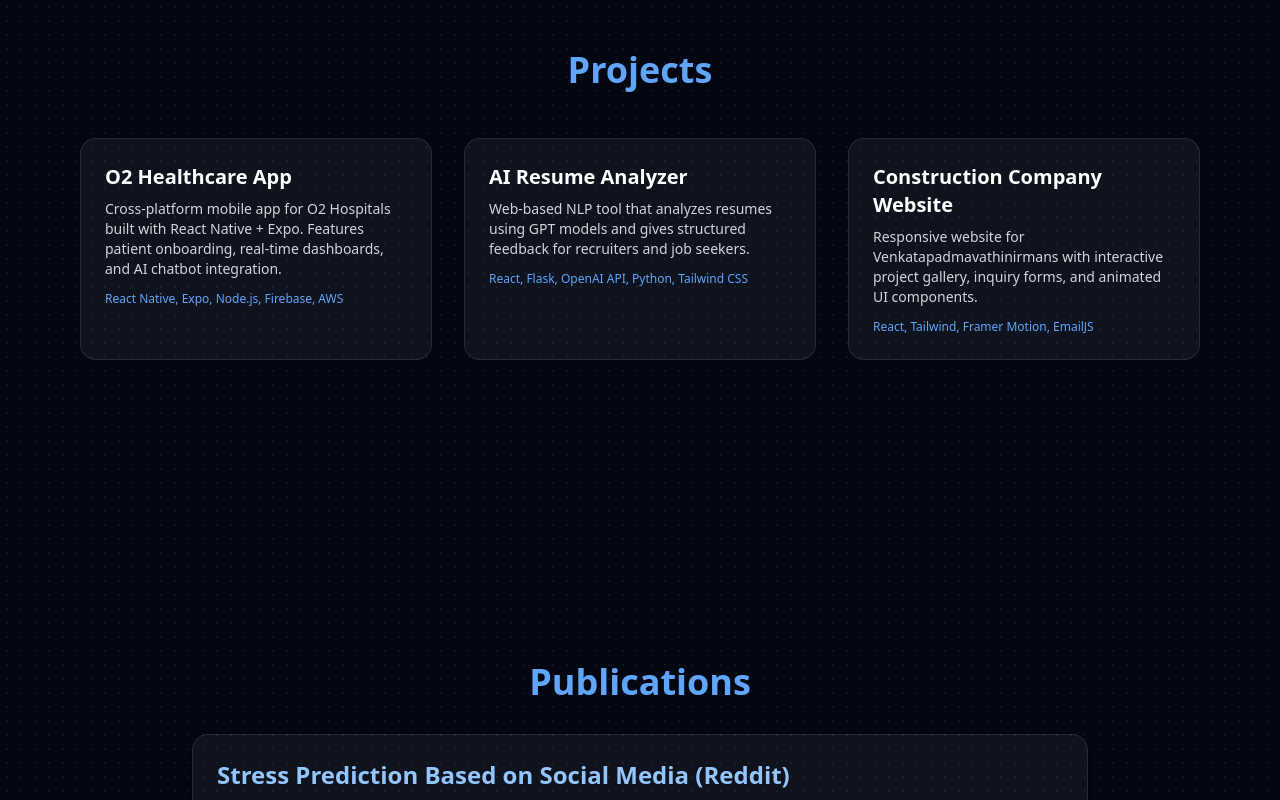
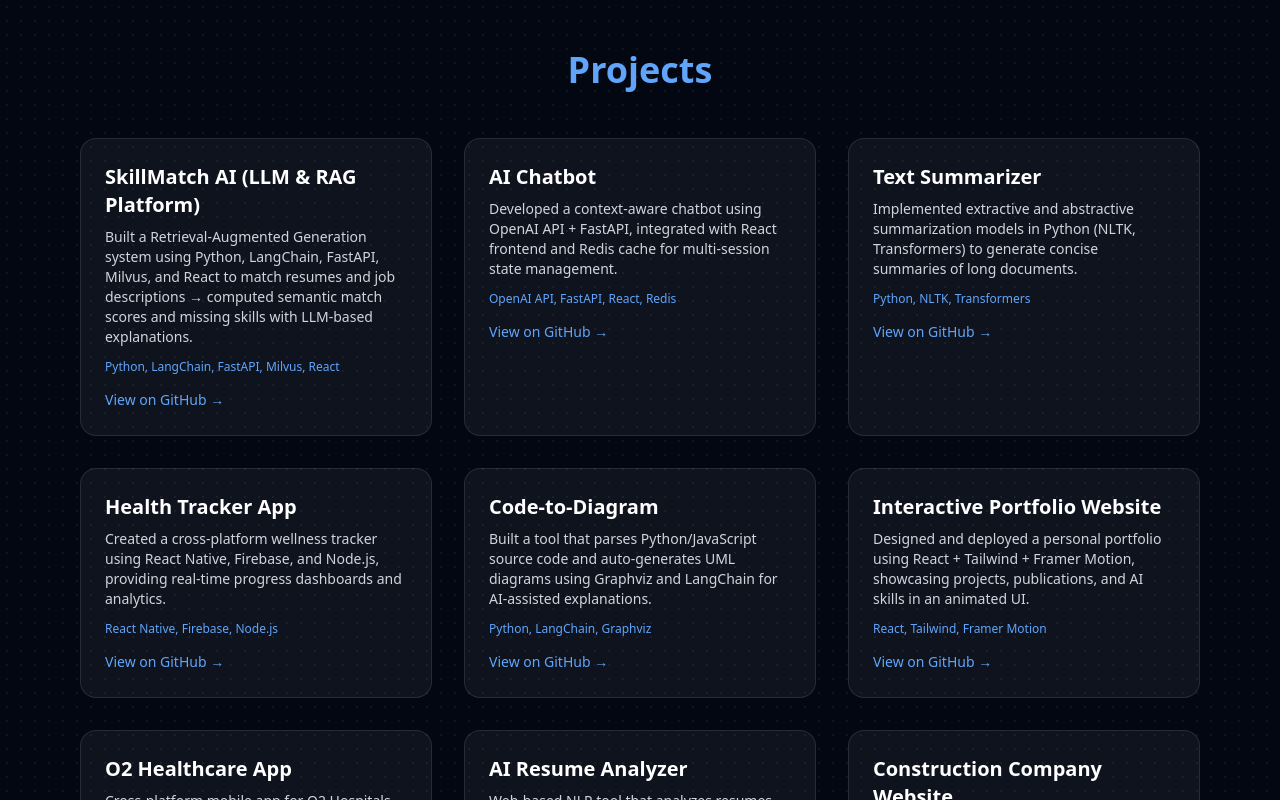
Before and after one commit to vaddi2017/portfolio, a React (Vite) app: page / in a window 1280 px wide. Shown: the part 3640-4440 px from the top of the page. Built offline with nearby package versions, Linux system fonts and the light colour scheme; what react-chatbot-kit would draw is missing.

Commit message:
Update portfolio code

```diff
--- a/src/components/Projects.jsx
+++ b/src/components/Projects.jsx
@@ -3,6 +3,48 @@ import { motion } from "framer-motion";
 
 export default function Projects() {
   const projects = [
+    {
+      title: "SkillMatch AI (LLM & RAG Platform)",
+      description:
+        "Built a Retrieval-Augmented Generation system using Python, LangChain, FastAPI, Milvus, and React to match resumes and job descriptions → computed semantic match scores and missing skills with LLM-based explanations.",
+      tech: "Python, LangChain, FastAPI, Milvus, React",
+      link: "https://github.com/vaddi2017/Jd-match-score",
+    },
+    {
+      title: "AI Chatbot",
+      description:
+        "Developed a context-aware chatbot using OpenAI API + FastAPI, integrated with React frontend and Redis cache for multi-session state management.",
+      tech: "OpenAI API, FastAPI, React, Redis",
+      link: "https://github.com/vaddi2017/ai-chatbot",
+    },
+    {
+      title: "Text Summarizer",
+      description:
+        "Implemented extractive and abstractive summarization models in Python (NLTK, Transformers) to generate concise summaries of long documents.",
+      tech: "Python, NLTK, Transformers",
+      link: "https://github.com/vaddi2017/text-summarizer",
+    },
+    {
+      title: "Health Tracker App",
+      description:
+        "Created a cross-platform wellness tracker using React Native, Firebase, and Node.js, providing real-time progress dashboards and analytics.",
+      tech: "React Native, Firebase, Node.js",
+      link: "https://github.com/vaddi2017/Health-Tracker",
+    },
+    {
+      title: "Code-to-Diagram",
+      description:
+        "Built a tool that parses Python/JavaScript source code and auto-generates UML diagrams using Graphviz and LangChain for AI-assisted explanations.",
+      tech: "Python, LangChain, Graphviz",
+      link: "https://github.com/vaddi2017/code-to-diagram",
+    },
+    {
+      title: "Interactive Portfolio Website",
+      description:
+        "Designed and deployed a personal portfolio using React + Tailwind + Framer Motion, showcasing projects, publications, and AI skills in an animated UI.",
+      tech: "React, Tailwind, Framer Motion",
+      link: "https://github.com/vaddi2017/portfolio",
+    },
     {
       title: "O2 Healthcare App",
       description:
@@ -51,7 +93,19 @@ export default function Projects() {
               {project.title}
             </h3>
             <p className="text-gray-300 text-sm mb-3">{project.description}</p>
-            <p className="text-blue-400 text-xs">{project.tech}</p>
+            <p className="text-blue-400 text-xs mb-3">{project.tech}</p>
+
+            {/* ✅ GitHub Link (only if available) */}
+            {project.link && (
+              <a
+                href={project.link}
+                target="_blank"
+                rel="noopener noreferrer"
+                className="text-blue-400 text-sm hover:underline"
+              >
+                View on GitHub →
+              </a>
+            )}
           </motion.div>
         ))}
       </div>
```
